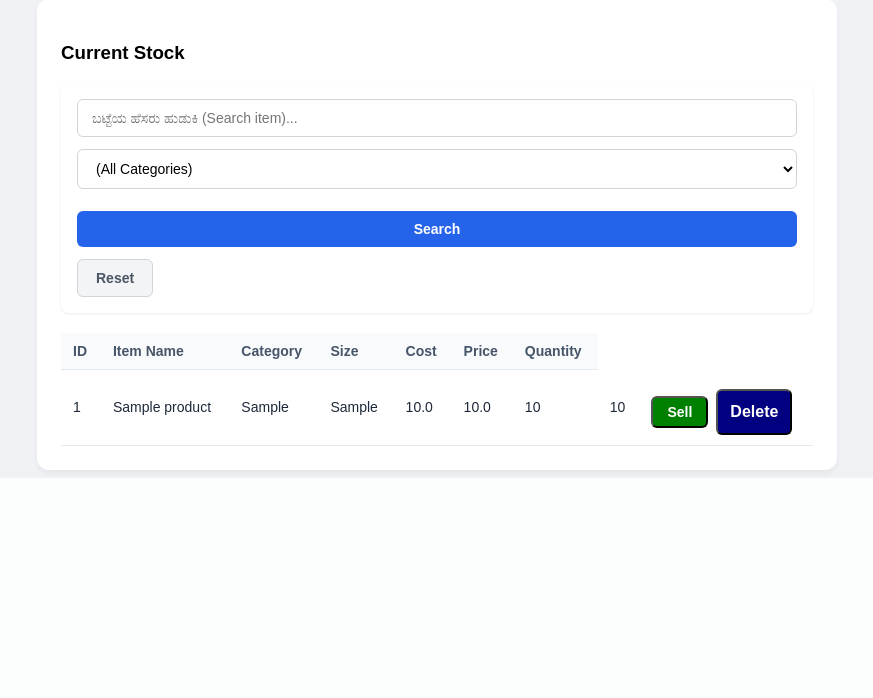
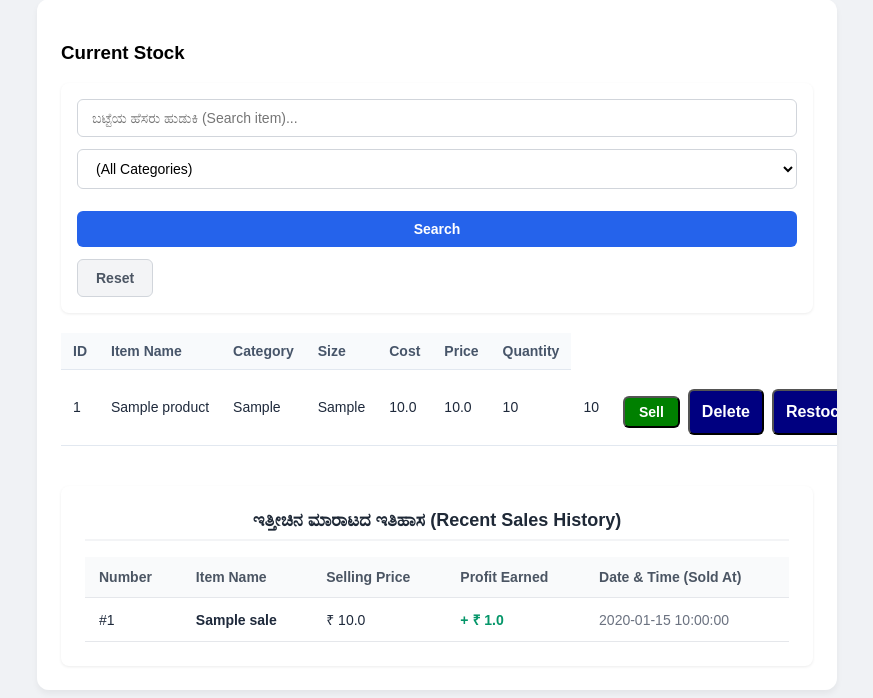
Before and after one commit to KrishnaHagari/kk-clothes-shop, a FastAPI app: page / in a window 1280 px wide. Shown: the part 1398-2096 px from the top of the page, without its empty margins (203-1076 px from the left). Before the commit the page ends 1876 px from the top, so only its background shows below. Run offline with FastAPI, Linux system fonts and the light colour scheme; tables that the repository leaves empty hold one stand-in row (values such as "Sample post").

Commit message:
Added Sales History log, +Stock button, and smart stock auto-merging

```diff
--- a/database.py
+++ b/database.py
@@ -1,25 +1,30 @@
 import sqlite3
+
 DATABASE_NAME = "inventory.db"
+
 def get_db_connection():
     conn = sqlite3.connect(DATABASE_NAME)
-    conn.row_factory = sqlite3.Row  # ಈ ಸಾಲು ಇರಲೇಬೇಕು!
+    conn.row_factory = sqlite3.Row  # ಡಿಕ್ಷನರಿ ರೀತಿಯಲ್ಲಿ ಡೇಟಾ ಪಡೆಯಲು
     return conn
 
 def init_db():
     conn = get_db_connection()
     cursor = conn.cursor()
+
+    # 1. Products ಟೇಬಲ್
     cursor.execute("""
-    CREATE TABLE IF NOT EXISTS products(
-    id INTEGER PRIMARY KEY AUTOINCREMENT,
-    item_name TEXT NOT NULL,
-    category TEXT NOT NULL,
-    size TEXT NOT NULL,
-    cost_price REAL NOT NULL,
-    selling_price REAL NOT NULL,
-    quantity INTEGER NOT NULL
-    )
+        CREATE TABLE IF NOT EXISTS products (
+            id INTEGER PRIMARY KEY AUTOINCREMENT,
+            item_name TEXT NOT NULL,
+            category TEXT NOT NULL,
+            size TEXT NOT NULL,
+            cost_price REAL NOT NULL,
+            selling_price REAL NOT NULL,
+            quantity INTEGER NOT NULL
+        )
     """)
 
+    # 2. Sales
     cursor.execute("""
         CREATE TABLE IF NOT EXISTS sales (
             id INTEGER PRIMARY KEY AUTOINCREMENT,
@@ -34,13 +39,34 @@ def init_db():
     conn.commit()
     conn.close()
 
-def add_product_to_db(item_name,category,size,cost_price,selling_price,quantity):
+def add_product_to_db(item_name, category, size, cost_price, selling_price, quantity):
     conn = get_db_connection()
     cursor = conn.cursor()
+
+    # Check if the product already exists (case-insensitive and trimmed)
     cursor.execute("""
-    INSERT INTO products(item_name, category, size, cost_price, selling_price, quantity)
-    VALUES(?,?,?,?,?,?)
-    """, (item_name, category, size, cost_price, selling_price, quantity))
+        SELECT id, quantity FROM products
+        WHERE LOWER(TRIM(item_name)) = LOWER(TRIM(?))
+          AND LOWER(TRIM(category)) = LOWER(TRIM(?))
+          AND LOWER(TRIM(size)) = LOWER(TRIM(?))
+    """, (item_name, category, size))
+    existing_item = cursor.fetchone()
+
+    if existing_item:
+        # add the new quantity to the existing quantity
+        new_quantity = existing_item["quantity"] + quantity
+        cursor.execute("""
+            UPDATE products
+            SET quantity = ?, cost_price = ?, selling_price = ?
+            WHERE id = ?
+        """, (new_quantity, cost_price, selling_price, existing_item["id"]))
+    else:
+
+        cursor.execute("""
+            INSERT INTO products (item_name, category, size, cost_price, selling_price, quantity)
+            VALUES (?, ?, ?, ?, ?, ?)
+        """, (item_name, category, size, cost_price, selling_price, quantity))
+
     conn.commit()
     conn.close()
 
@@ -51,14 +77,16 @@ def get_all_products(search: str = "", category: str = ""):
     query = "SELECT * FROM products WHERE 1=1"
     params = []
 
-    #(Search filter)
+    # Search filter
+    search = search.strip() if search else ""
     if search:
-        query += " AND item_name LIKE ?"
+        query += " AND LOWER(item_name) LIKE LOWER(?)"
         params.append(f"%{search}%")
 
-    #(Category filter)
-    if category and category != "All":
-        query += " AND category = ?"
+    # Category filter
+    category = category.strip() if category else ""
+    if category and category.lower() != "all":
+        query += " AND LOWER(TRIM(category)) = LOWER(TRIM(?))"
         params.append(category)
 
     cursor.execute(query, params)
@@ -66,41 +94,44 @@ def get_all_products(search: str = "", category: str = ""):
     conn.close()
     return [dict(row) for row in rows]
 
-def sell_product(product_id:int):
+def sell_product(product_id: int):
     conn = get_db_connection()
     cursor = conn.cursor()
-    cursor.execute("UPDATE products SET quantity = quantity - 1 WHERE id = ?", (product_id,))
-    conn.commit()
-    conn.close()
 
-def delete_product(product:int):
-    conn = get_db_connection()
-    cursor = conn.cursor()
-    cursor.execute("DELETE FROM products WHERE id = ?", (product,))
-    conn.commit()
-    conn.close()
-
-def sell_product(product_id:int):
-    conn = get_db_connection()
-    cursor = conn.cursor()
-    cursor.execute("SELECT quantity FROM products WHERE id = ?", (product_id,))
+    # Check if the product exists and has quantity > 0
+    cursor.execute("SELECT * FROM products WHERE id = ?", (product_id,))
     product = cursor.fetchone()
 
     if product and product["quantity"] > 0:
-        sell = product['selling_price']
-        cost = product['cost_price']
-        profit = sell - cost
+        cost = float(product["cost_price"])
+        selling = float(product["selling_price"])
+        profit = round(selling - cost, 2)
 
-        cursor.execute("UPDATE products SET QUANTITY = QUANTITY - 1 WHERE id =?", (product_id))
+        # Update the product quantity and insert into sales table in a single transaction
+        cursor.execute(
+            "UPDATE products SET quantity = quantity - 1 WHERE id = ?",
+            (product_id,)
+        )
 
-        cursor.execute("INSERT INTO sales(product_id,item_name,cost_price,selling_price,profit) VALUES(?, ?, ?, ?, ?)", (product_id, product['item_name'], cost, sell, profit))
+
+        cursor.execute(
+            """
+            INSERT INTO sales (product_id, item_name, cost_price, selling_price, profit)
+            VALUES (?, ?, ?, ?, ?)
+            """,
+            (product_id, product["item_name"], cost, selling, profit)
+        )
 
         conn.commit()
+
     conn.close()
 
-if __name__ == "__main__":
-    init_db()
-    print("Database and Table created successfully")
+def delete_product(product_id: int):
+    conn = get_db_connection()
+    cursor = conn.cursor()
+    cursor.execute("DELETE FROM products WHERE id = ?", (product_id,))
+    conn.commit()
+    conn.close()
 
 def get_sales_summary():
     conn = get_db_connection()
@@ -119,4 +150,31 @@ def get_sales_summary():
         "total_sales_count": row["total_sales_count"],
         "total_profit": round(row["total_profit"], 2)
     }
+
+def get_recent_sales(limit: int = 10):
+    conn = get_db_connection()
+    cursor = conn.cursor()
+
+    cursor.execute("""
+        SELECT id, item_name, cost_price, selling_price, profit, sold_at
+        FROM sales
+        ORDER BY id DESC
+        LIMIT ?
+    """, (limit,))
+
+    rows = cursor.fetchall()
+    conn.close()
+    return [dict(row) for row in rows]
+
+def restock_product(product_id: int, qty: int = 1):
+    conn = get_db_connection()
+    cursor = conn.cursor()
+    cursor.execute(
+        "UPDATE products SET quantity = quantity + ? WHERE id = ?",
+        (qty, product_id)
+    )
+    conn.commit()
+    conn.close()
+
+# Initialize the database
 init_db()
--- a/main.py
+++ b/main.py
@@ -2,7 +2,7 @@ from fastapi import FastAPI, Request, Form
 from fastapi.staticfiles import StaticFiles
 from fastapi.templating import Jinja2Templates
 from fastapi.responses import RedirectResponse
-from database import add_product_to_db, get_all_products, sell_product , delete_product,get_sales_summary
+from database import add_product_to_db, get_all_products, sell_product , delete_product,get_sales_summary,get_recent_sales,restock_product
 from database import add_product_to_db, get_all_products
 
 app = FastAPI(title="KK Clothes Shop")
@@ -22,6 +22,10 @@ def home(request: Request, search: str = "", category: str = ""):
 
     sales_data = get_sales_summary()
 
+    recent_sales = get_recent_sales(limit = 10)
+
+    restock = restock_product(product_id=1, qty=5)  # Example: Restock product with ID 1 by 5 units
+
     return templates.TemplateResponse(
         request=request,
         name="index.html",
@@ -31,7 +35,9 @@ def home(request: Request, search: str = "", category: str = ""):
             "total_quantity": total_quantity,
             "total_investment": round(total_investment, 2),
             "total_sales_count": sales_data["total_sales_count"],
+            "recent_sales": recent_sales,
             "total_profit": round(sales_data["total_profit"], 2),
+            "restock": restock,  # Include the restock information in the context
             "search": search,  # Keep the search term in the search bar
             "category": category,      # Keep the selected category in the dropdown
         },
@@ -76,3 +82,8 @@ def sell(product_id: int):
 def delete(product_id: int):
     delete_product(product_id)
     return RedirectResponse(url ="/", status_code=303)
+
+@app.post("/restock/{product_id}")
+def restock_item(product_id: int):
+    restock_product(product_id, qty=1)
+    return RedirectResponse(url="/", status_code=303)
--- a/static/style.css
+++ b/static/style.css
@@ -308,3 +308,75 @@ tr:hover {
 .card-sales .card-value {
     color: #1d4ed8;
 }
+
+/* Sales History Container */
+.sales-history-section {
+    margin-top: 40px;
+    background-color: #ffffff;
+    padding: 24px;
+    border-radius: 8px;
+    box-shadow: 0 1px 3px rgba(0, 0, 0, 0.08);
+}
+
+.sales-history-section h2 {
+    font-size: 18px;
+    color: #1f2937;
+    margin-bottom: 16px;
+    border-bottom: 2px solid #f3f4f6;
+    padding-bottom: 8px;
+}
+
+/* Sales Table Specifics */
+.sales-table {
+    width: 100%;
+    border-collapse: collapse;
+}
+
+.sales-table th, .sales-table td {
+    padding: 12px 14px;
+    text-align: left;
+    border-bottom: 1px solid #e5e7eb;
+    font-size: 14px;
+}
+
+.sales-table th {
+    background-color: #f9fafb;
+    color: #4b5563;
+    font-weight: 600;
+}
+
+/* Profit Green Badge Text */
+.profit-highlight {
+    color: #059669;
+    font-weight: 700;
+}
+
+/* Sale Timestamp */
+.sale-date {
+    color: #6b7280;
+    font-size: 12px;
+}
+
+.no-sales {
+    color: #9ca3af;
+    font-style: italic;
+    padding: 12px 0;
+}
+
+/* Quick Restock (+ Stock) Button */
+.btn-restock {
+    background-color: #0284c7;
+    color: #ffffff;
+    border: none;
+    padding: 4px 8px;
+    font-size: 13px;
+    font-weight: 500;
+    border-radius: 4px;
+    cursor: pointer;
+    margin-right: 4px;
+    transition: background-color 0.2s ease;
+}
+
+.btn-restock:hover {
+    background-color: #0369a1;
+}
--- a/templates/index.html
+++ b/templates/index.html
@@ -157,12 +157,47 @@
                         <form action = "/delete/{{ p['id'] }}" method = "post" style = "margin: 0;" onsubmit="return confirm('Are you sure?');">
                             <button type = "submit" class = "btn_delete">Delete</button>
                         </form>
+                        <form action = "/restock/{{ p['id'] }}" method = "post" style = "margin: 0;">
+                            <button type = "submit" class = "btn_restock">Restock</button>
+                        </form>
                         </div>
                     </td>
                  </tr>
                     {% endfor %}
             </tbody>
         </table>
+
+        <!-- Recent Sales History Log Table -->
+        <div class="sales-history-section">
+            <h2>ಇತ್ತೀಚಿನ ಮಾರಾಟದ ಇತಿಹಾಸ (Recent Sales History)</h2>
+
+            {% if recent_sales %}
+            <table class="sales-table">
+                <thead>
+                    <tr>
+                        <th>Number</th>
+                        <th>Item Name</th>
+                        <th>Selling Price</th>
+                        <th>Profit Earned</th>
+                        <th>Date & Time (Sold At)</th>
+                    </tr>
+                </thead>
+                <tbody>
+                    {% for sale in recent_sales %}
+                    <tr>
+                        <td>#{{ sale['id'] }}</td>
+                        <td><strong>{{ sale['item_name'] }}</strong></td>
+                        <td>₹ {{ sale['selling_price'] }}</td>
+                        <td class="profit-highlight">+ ₹ {{ sale['profit'] }}</td>
+                        <td class="sale-date">{{ sale['sold_at'] }}</td>
+                    </tr>
+                    {% endfor %}
+                </tbody>
+            </table>
+            {% else %}
+            <p class="no-sales">No sales recorded yet.</p>
+            {% endif %}
+        </div>
     </div>
 
 </body>
```
